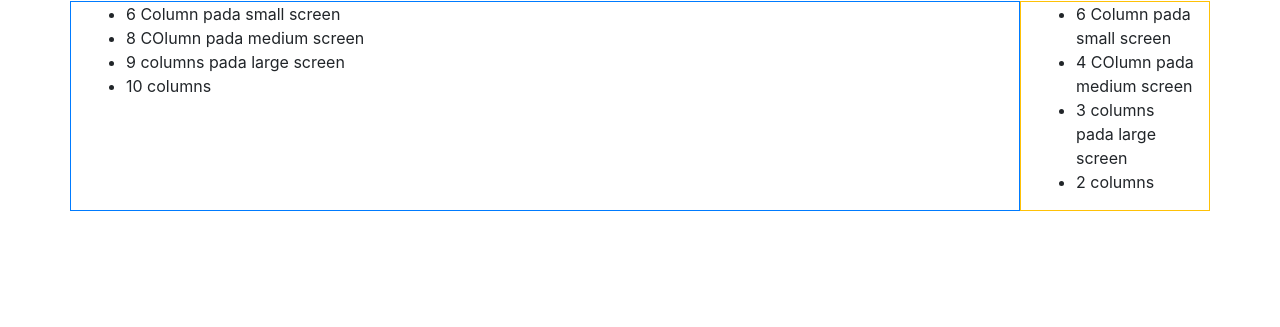
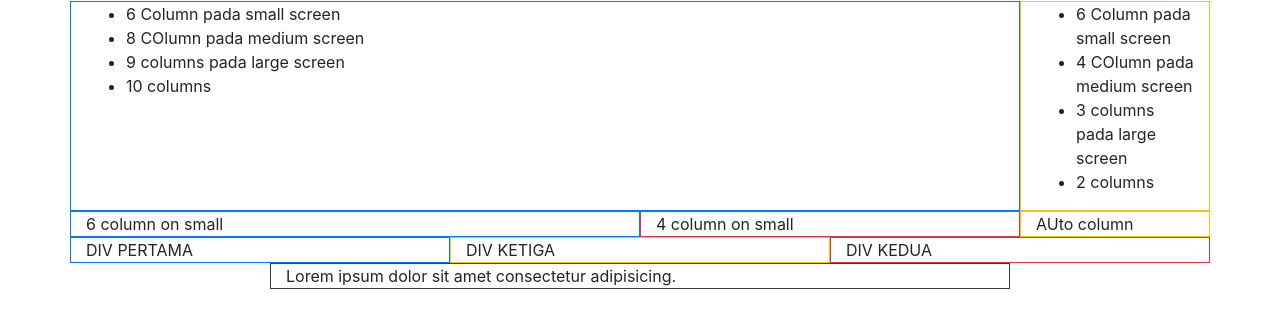
Before and after one commit to dimasjanotama/jc10-bootstrap, a plain HTML site: page gridflex.html in a window 1280 px wide. Shown: the part 75-402 px from the top of the page. Drawn offline with nearby package versions, Linux system fonts and the light colour scheme.

Commit message:
finish grid

```diff
--- a/gridflex.html
+++ b/gridflex.html
@@ -33,7 +33,31 @@
                 </ul>
             </div>
         </div>
+
+        <!-- 2 -->
+        <div class=row>
+            <div class="col-sm-6 border border-primary">6 column on small</div>
+            <div class="col-sm-4 border border-danger">4 column on small</div>
+            <div class="col border border-warning">AUto column</div>
+        </div>
+
+        <!-- 3 -->
+        <div class="row">
+            <div class="order-1 col-sm-4 border border-primary">DIV PERTAMA</div>
+            <div class="order-3 col-sm-4 border border-danger">DIV KEDUA</div>
+            <div class="order-2 col-sm-4 border border-warning">DIV KETIGA</div>
+        </div>
+
+        <!-- 4 -->
+        <!-- Offset -->
+        <!-- Skip beberapa bagian -->
+        <div>
+            <div class="col-sm-8 offset-2 border border-dark">Lorem ipsum dolor sit amet consectetur adipisicing.</div>
+        </div>
+
+
     </div>
+
 
 </body>
 </html>
```
